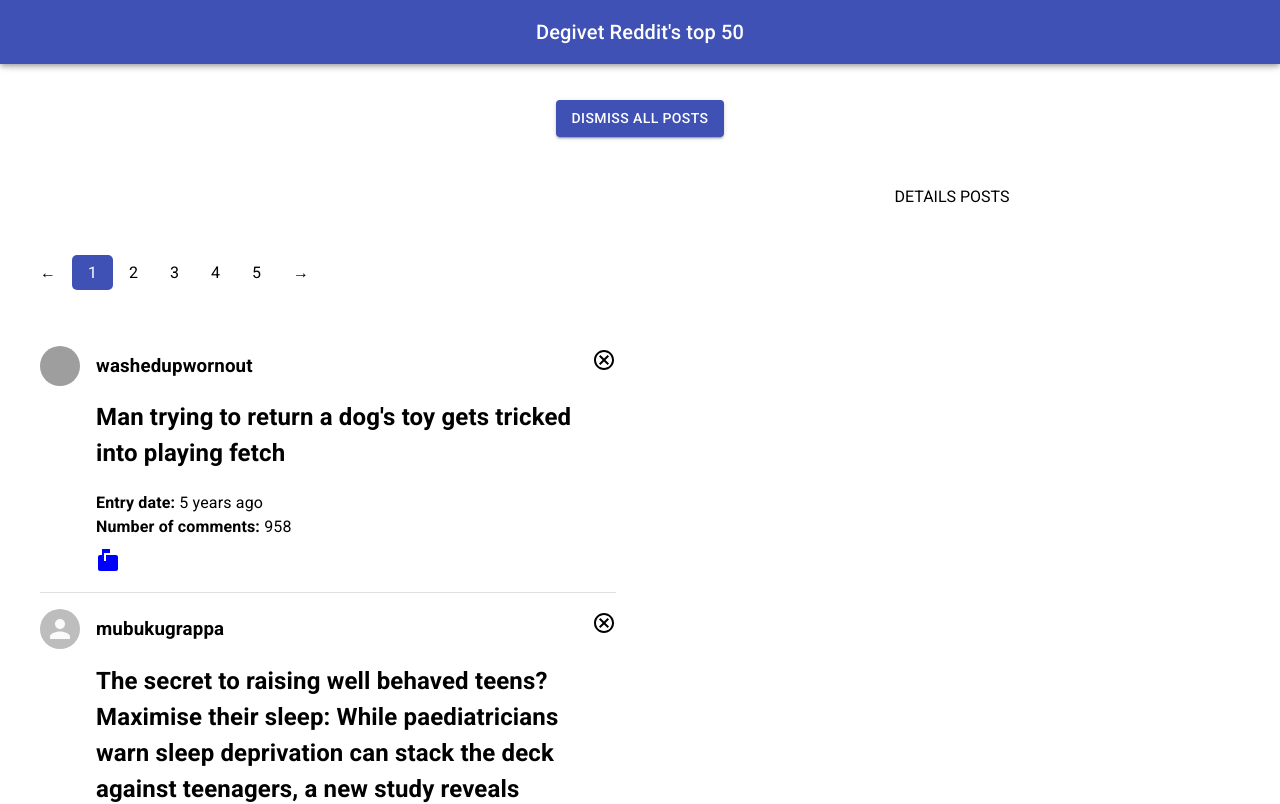
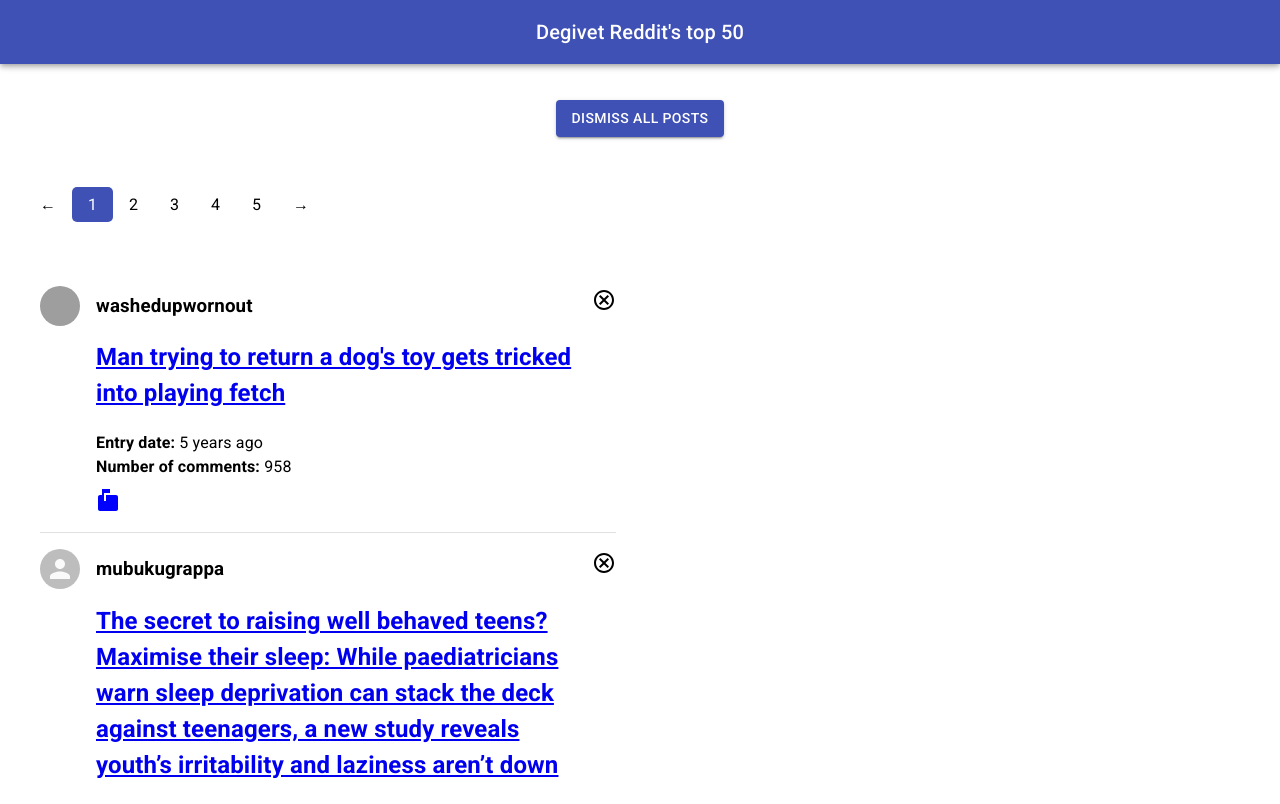
Before and after one commit to pichuca/degivet-front-end-test, a React (Create React App) app in the folder degivet-reddit-top-50/: page / in a window 1280 px wide. Shown: the top 804 px of the page. Built offline with nearby package versions, Linux system fonts and the light colour scheme; grey boxes are pictures that could not be loaded.

Commit message:
Added routing and post details

```diff
--- a/degivet-reddit-top-50/src/App.js
+++ b/degivet-reddit-top-50/src/App.js
@@ -43,6 +43,7 @@
         });
     }
     handleRefreshPage() {
+        window.location.replace('/');
         window.location.reload();
     }
 
--- /dev/null
+++ b/degivet-reddit-top-50/src/components/post-details/post-details.js
@@ -0,0 +1,73 @@
+import React from 'react';
+import { makeStyles } from '@material-ui/core/styles';
+import Card from '@material-ui/core/Card';
+import CardActions from '@material-ui/core/CardActions';
+import CardContent from '@material-ui/core/CardContent';
+import Button from '@material-ui/core/Button';
+import Typography from '@material-ui/core/Typography';
+
+const useStyles = makeStyles({
+  card: {
+    minWidth: 275,
+  },
+  bullet: {
+    display: 'inline-block',
+    margin: '0 2px',
+    transform: 'scale(0.8)',
+  },
+  title: {
+    fontSize: 14,
+  },
+  pos: {
+    marginBottom: 12,
+  },
+});
+
+export default function PostDetails(props) {
+  const classes = useStyles();
+
+  return (
+    <Card className={classes.card}>
+      <CardContent>
+        <Typography className={classes.title} color="textSecondary" gutterBottom>
+            Author:
+        </Typography>
+        <Typography variant="h5" component="h2">
+            {props.author}
+        </Typography>
+        <br />
+        <Typography className={classes.title} color="textSecondary" gutterBottom>
+            Subreddit ID:
+        </Typography>
+        <Typography variant="h5" component="h2">
+            {props.subreddit_id}
+        </Typography>
+        <br />
+        <Typography className={classes.title} color="textSecondary" gutterBottom>
+            {props.thumbnail !== '' ? 'Thumbnail image' : 'No thumbnail image for this user.'}
+        </Typography>
+        { props.thumbnail !== '' ? <img src={props.thumbnail}  alt="user thumbnail" /> : null }
+        <br />
+        <br />
+        <Typography className={classes.title} color="textSecondary" gutterBottom>
+            Title:
+        </Typography>
+        <Typography>
+            {props.title}
+        </Typography>
+        <br />
+        <br />
+        <Typography className={classes.title} color="textSecondary" gutterBottom>
+            Post ID:
+        </Typography>
+        <Typography variant="h5" component="h2">
+            {props.id}
+        </Typography>
+
+      </CardContent>
+      <CardActions>
+        <Button size="small">Go to subreddit</Button>
+      </CardActions>
+    </Card>
+  );
+}
--- a/degivet-reddit-top-50/src/components/post/post.js
+++ b/degivet-reddit-top-50/src/components/post/post.js
@@ -1,5 +1,9 @@
 import React from 'react';
 import moment from 'moment';
+
+import {
+    Link
+} from "react-router-dom";
 
 import Avatar from '@material-ui/core/Avatar';
 import Divider from '@material-ui/core/Divider';
@@ -47,7 +51,18 @@
                     <ListItemText>
                         <h3>{this.props.data.author}</h3>
                         <h2>
-                            {this.props.data.title}
+                            <Link to={{
+                                pathname: '/' + this.props.data.id,
+                                state: {
+                                    thumbnail: this.props.data.thumbnail,
+                                    author: this.props.data.author,
+                                    subreddit_id: this.props.data.subreddit_id,
+                                    url: this.props.data.url ,
+                                    title: this.props.data.title,
+                                }
+                            }}>
+                                {this.props.data.title}
+                            </Link>
                         </h2>
                         <div className="post__entry-date">
                             <span><b>Entry date: </b></span>
--- a/degivet-reddit-top-50/src/components/posts-list/post-list.css
+++ b/degivet-reddit-top-50/src/components/posts-list/post-list.css
@@ -1,5 +1,5 @@
 .pagination {
-    margin: 60px auto 40px;
+    margin: 0 auto 40px;
     list-style-type: none;
     display: flex;
     padding: 0;
@@ -36,3 +36,8 @@
 .pagination a:focus {
     outline: 0;
 }
+
+.my-list {
+    height: 500px;
+    overflow-y: scroll;
+}
--- a/degivet-reddit-top-50/src/components/posts-list/posts-list.js
+++ b/degivet-reddit-top-50/src/components/posts-list/posts-list.js
@@ -1,8 +1,17 @@
 import React from 'react';
+import {
+    BrowserRouter as Router,
+    Switch,
+    Route,
+    useParams,
+    useLocation
+} from "react-router-dom";
+
 import { connect } from 'react-redux';
 import { bindActionCreators } from 'redux';
 import ReactPaginate from 'react-paginate';
 import Post from '../post/post';
+import PostDeatils from '../post-details/post-details';
 
 import './post-list.css';
 
@@ -13,7 +22,6 @@
 import dismissSinglePostAction from '../../services/dismiss-single-post';
 
 import { getPosts, getPostsPending, getPostsError } from '../../reducers/posts';
-
 
 class PostsList extends React.Component  {
     constructor(props) {
@@ -82,20 +90,43 @@
             />
         }
         return (
+            <Router>
                 <Grid container spacing={2}>
                     <Grid item xs={12} sm={6}>
-                <List>
                     {paginationElement}
+                    <List className={'my-list'}>
                         {postsElements}
-                    {paginationElement}
                     </List>
                     </Grid>
                     <Grid item xs={12} sm={6}>
-                    DETAILS POSTS
+                        <Switch>
+                            <Route path="/:id" children={ <PostDetail /> } />
+                        </Switch>
                     </Grid>
                 </Grid>
+            </Router>
         );
     }
+}
+
+function PostDetail() {
+    const location = useLocation();
+    const { thumbnail, author, subreddit_id, url, title } = location.state;
+    let { id } = useParams();
+    const detailsData = {
+        thumbnail,
+        author,
+        subreddit_id,
+        url,
+        id,
+        title,
+    };
+
+    return (
+        <React.Fragment>
+            <PostDeatils {...detailsData} />
+        </React.Fragment>
+    );
   }
 
 const mapStateToProps = state => ({
```
Lines whose indentation alone changed are shown as unchanged.
